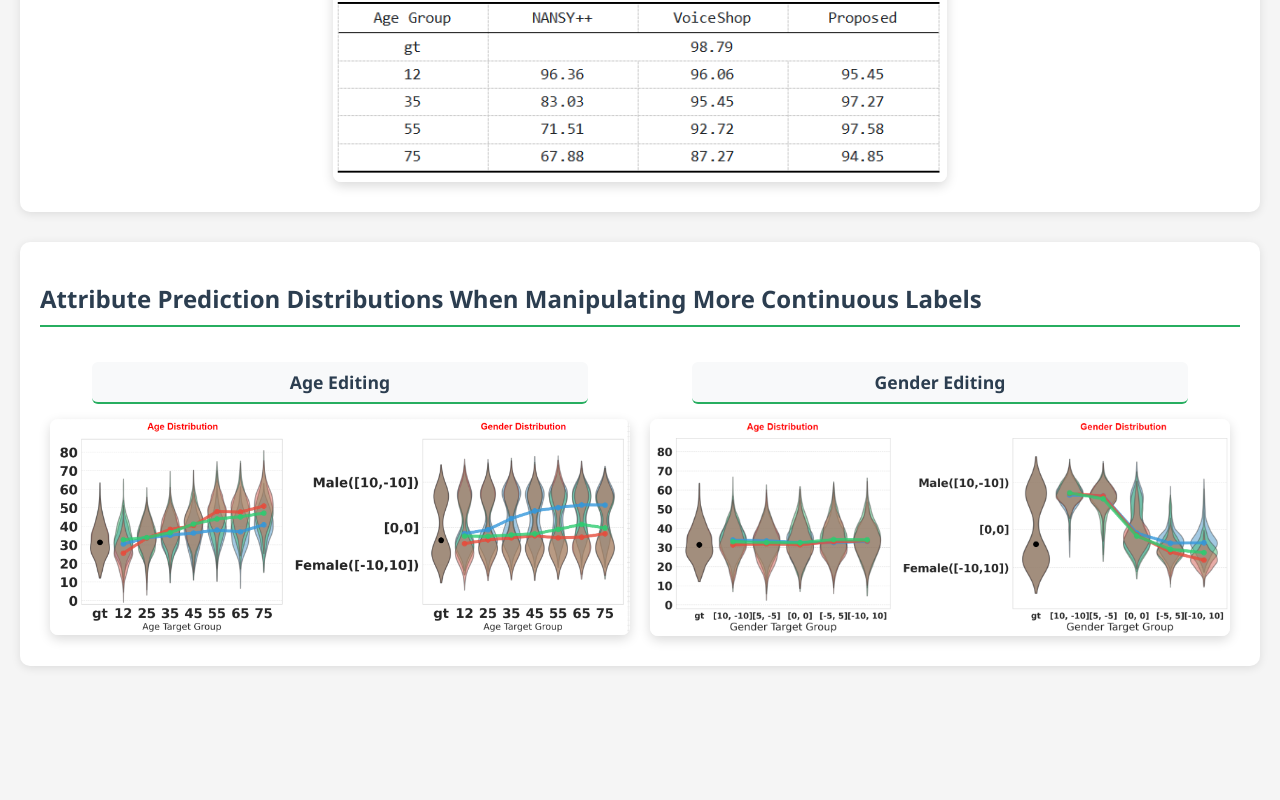
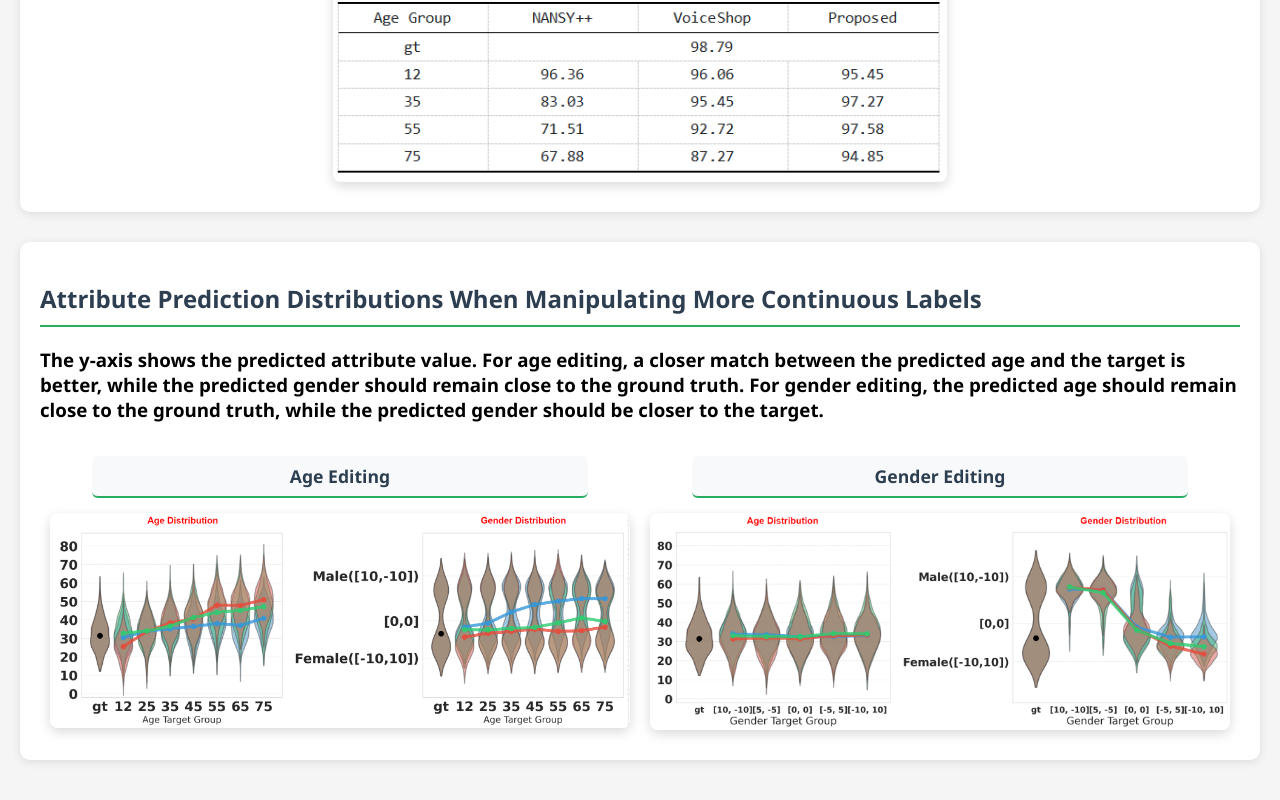
Before and after one commit to lixuyuan102/control-your-attributes-in-speech, a plain HTML site: page index.html in a window 1280 px wide. Shown: the part 2607-3407 px from the top of the page. Before the commit the page ends 3323 px from the top, so only its background shows below. Drawn offline with Linux system fonts and the light colour scheme.

Commit message:
add new figure

```diff
--- a/index.html
+++ b/index.html
@@ -356,6 +356,7 @@
         <!-- 第二个图片模块：两张图片左右排列（带独立标题） -->
         <div class="image-module">
             <h2>Attribute Prediction Distributions When Manipulating More Continuous Labels</h2>
+            <h3> The y-axis shows the predicted attribute value. For age editing, a closer match between the predicted age and the target is better, while the predicted gender should remain close to the ground truth. For gender editing, the predicted age should remain close to the ground truth, while the predicted gender should be closer to the target.</h3>
             <div class="double-img-container">
                 <div class="double-img-item">
                     <!-- 左图标题（可自定义文字） -->
```
